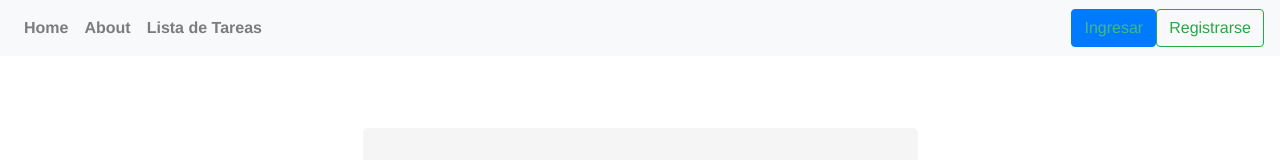
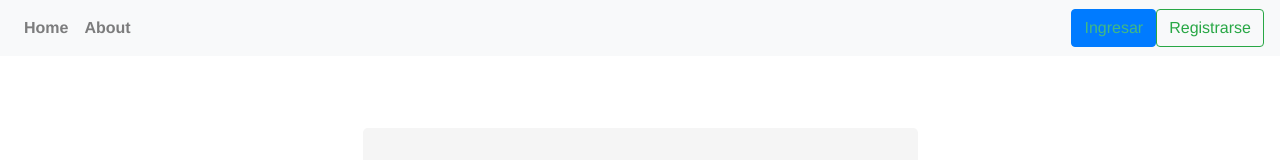
Before and after one commit to DylanKuitca/NT2-TP-Final, a Vue app: page /login in a window 1280 px wide. Shown: the top 160 px of the page. Built offline with nearby package versions, Linux system fonts and the light colour scheme; no server answers; what vue-form would draw is missing.

Commit message:
Added some security of access to tareas component

```diff
--- a/src/App.vue
+++ b/src/App.vue
@@ -11,7 +11,7 @@
         <div class="navbar-nav">
           <router-link class="nav-link" to="/">Home</router-link>
           <router-link class="nav-link" to="/about">About</router-link>
-          <router-link class="nav-link" to="/ToDoApp">Lista de Tareas</router-link>
+          <router-link class="nav-link" v-show="this.$store.state.hasLoggedUser" to="/ToDoApp">Lista de Tareas</router-link>
         </div>
       </div>
 
--- a/src/store/index.js
+++ b/src/store/index.js
@@ -9,7 +9,8 @@ const URL = 'https://6286d6fae9494df61b2e1214.mockapi.io/api/usuarios/'
 export default new Vuex.Store({
   state: {
     usuarios:[],
-    usuarioActual: {}
+    usuarioActual: {},
+    hasLoggedUser : false
   },
   getters: {
     getUsuarios: state => state.usuarios
--- a/src/views/Login.vue
+++ b/src/views/Login.vue
@@ -93,6 +93,7 @@ export default {
         for(let i = 0; i < this.mostrarUsuarios.length; i++) {
           console.log(this.mostrarUsuarios[i].email);
             if (this.mostrarUsuarios[i].email == this.formData.Mail && this.mostrarUsuarios[i].password == this.formData.Clave) {
+              this.$store.state.hasLoggedUser = true
               this.$store.dispatch('setUsuario', this.mostrarUsuarios[i])
               this.$router.push( { name: 'ToDoApp' } )
             }
--- a/src/views/Registrarse.vue
+++ b/src/views/Registrarse.vue
@@ -137,6 +137,7 @@
         await this.$store.dispatch('POST_NEW_USER',this.formData)
         await this.$store.dispatch('GET_PERSONAS')
         await this.agregarUsuarioAlStore()
+        this.$store.state.hasLoggedUser = true
         this.ClaveCheck = ''
 
 
```
